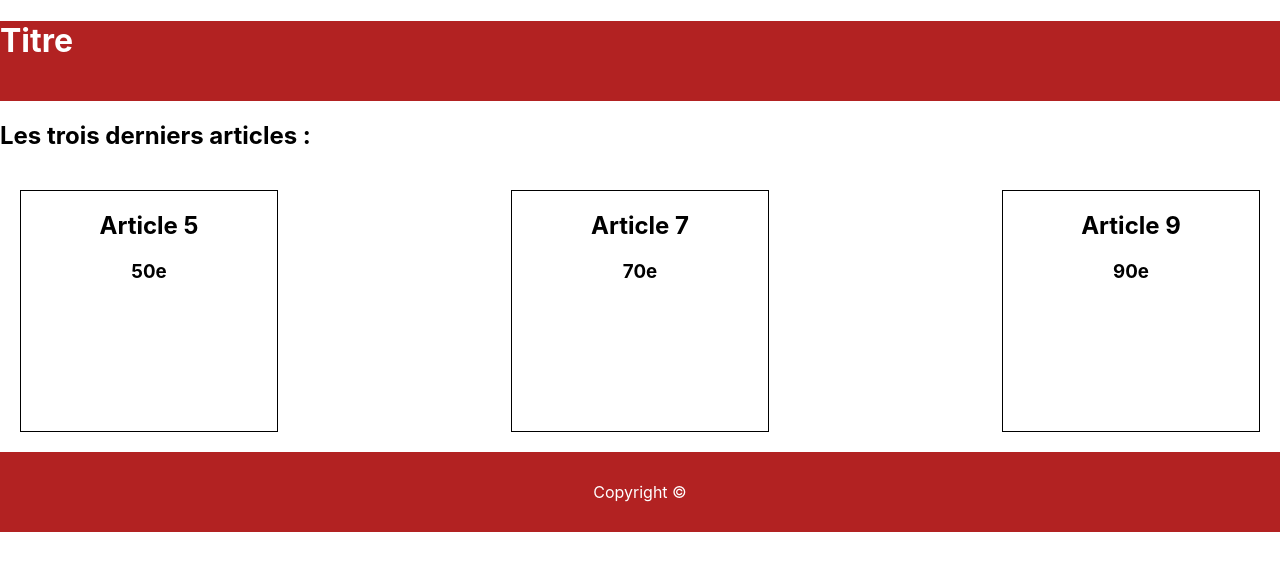
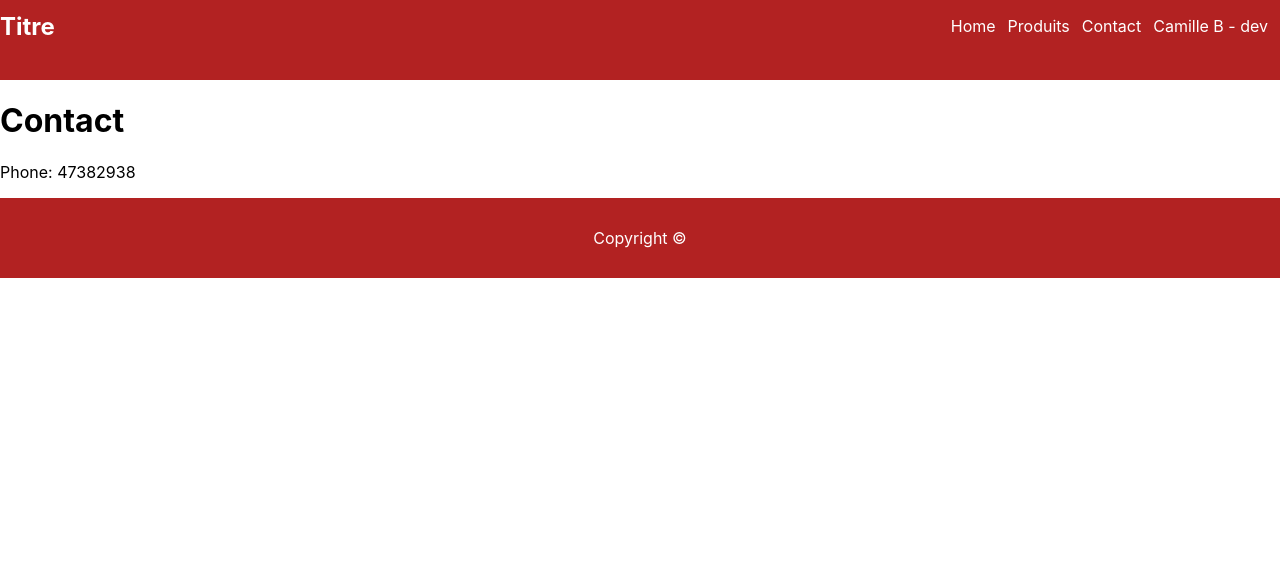
Before and after one commit to Salty-V/react_third, a React (Create React App) app: page /contact in a window 1280 px wide. Shown: the top 570 px of the page. Built offline with nearby package versions, Linux system fonts and the light colour scheme.

Commit message:
added react router

```diff
--- a/package.json
+++ b/package.json
@@ -8,7 +8,8 @@
     "@testing-library/user-event": "^13.5.0",
     "react": "^18.2.0",
     "react-dom": "^18.2.0",
-    "react-scripts": "5.0.1",
+    "react-router-dom": "^6.18.0",
+    "react-scripts": "^5.0.1",
     "sass": "^1.69.5",
     "web-vitals": "^2.1.4"
   },
--- a/src/App.js
+++ b/src/App.js
@@ -1,15 +1,16 @@
-import Footer from './Footer';
-import Header from './Header';
-import Home from './Home';
-import './style.scss';
+import Home from "./Home";
+import "./style.scss";
+import { BrowserRouter, Routes, Route } from "react-router-dom";
+import Contact from "./Contact";
 
 function App() {
   return (
-    <>
-      <Header />
-      <Home />
-      <Footer />
-    </>
+    <BrowserRouter>
+      <Routes>
+        <Route path="/home" element={<Home />} />
+        <Route path="/contact" element={<Contact />} />
+      </Routes>
+    </BrowserRouter>
   );
 }
 
--- /dev/null
+++ b/src/Contact.js
@@ -0,0 +1,17 @@
+import Footer from "./Footer";
+import Header from "./Header";
+
+function Contact() {
+  return (
+    <>
+      <Header />
+      <div>
+        <h1>Contact</h1>
+        <p>Phone: 47382938</p>
+      </div>
+      <Footer />
+    </>
+  );
+}
+
+export default Contact;
--- a/src/Header.js
+++ b/src/Header.js
@@ -3,8 +3,8 @@ import ProfilMenu from './ProfilMenu';
 function Header() {
     return (
     <header>
+    <nav>
     <h1>Titre</h1>
-    <nav>
         <ul>
             <li>Home</li>
             <li>Produits</li>
--- a/src/Header.scss
+++ b/src/Header.scss
@@ -5,6 +5,11 @@ header {
 
     background-color: firebrick;
     color: white;
+
+    h1 {
+       left: 0;
+       position: absolute;
+    }
 
     nav {
         display: flex;
--- a/src/Home.js
+++ b/src/Home.js
@@ -1,3 +1,6 @@
+import Header from "./Header";
+import Footer from "./Footer";
+
 function Home() {
   const articles = [
     {
@@ -61,24 +64,17 @@ function Home() {
     },
   ];
 
-    // 1. On accède au tableau articles via la fonction filter et le paramètre "article"
-
-    // 2. On récupère les éléments du tableau si la valeur isPublished est "true"
-
   const publishedArticles = articles.filter((article) => {
     return article.isPublished === true;
   });
 
-    // 3. On récupère uniquement les 3 derniers articles via la fonction slice -3 pour n'afficher que ceux qui remplissent la condition isPublished === true
-
   const lastThreePublishedArticles = publishedArticles.slice(-3);
-
-    // 4. On retourne lastThreePublishedArticles via une boucle en utilisant .map et un paramètre (article) pour accéder aux sous-propriétés de chaque objet du tableau
 
   return (
     <>
+      <Header />
+      <main>
         <h2>Les trois derniers articles : </h2>
-      <main>
         {lastThreePublishedArticles.map((article) => {
           return (
             <article>
@@ -88,6 +84,7 @@ function Home() {
           );
         })}
       </main>
+      <Footer />
     </>
   );
 }
```
Also changed, not shown: 1 other file (tests, documents, lock files or other folders). Lines whose indentation alone changed are shown as unchanged.
